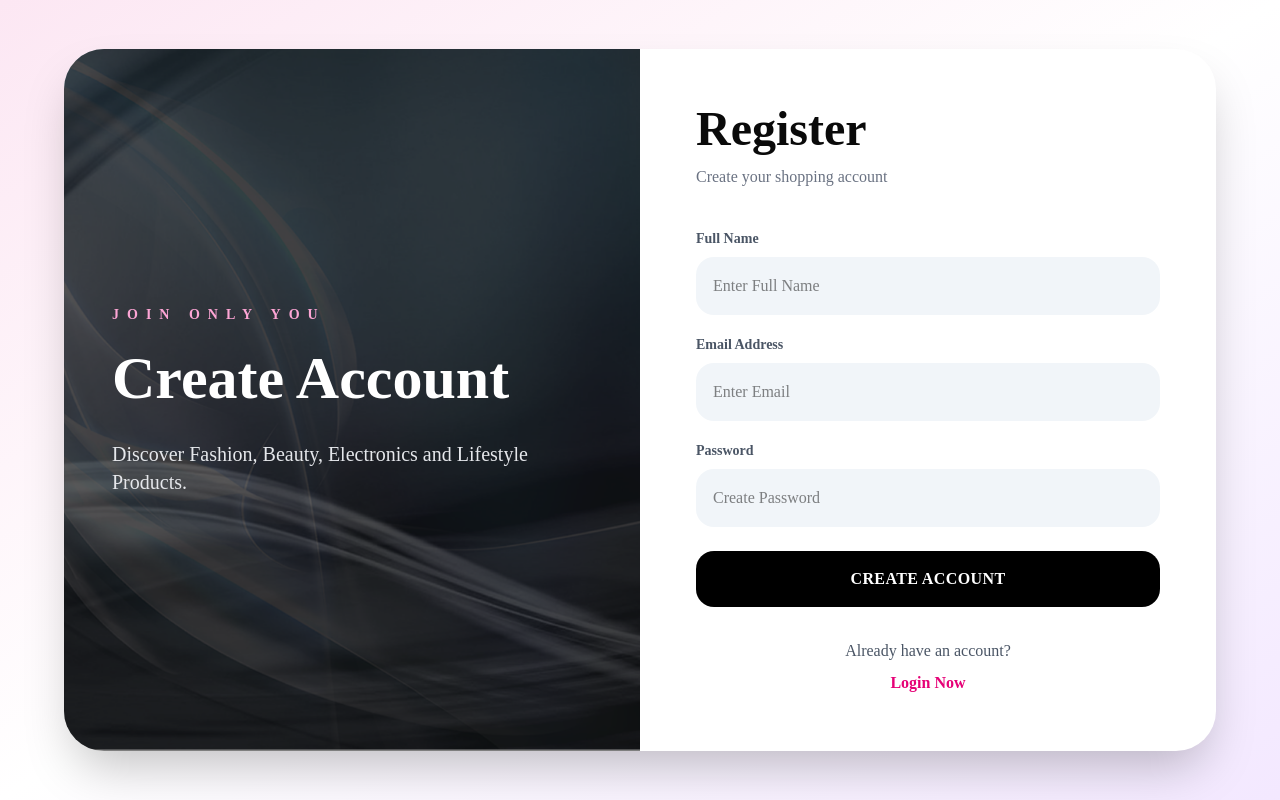
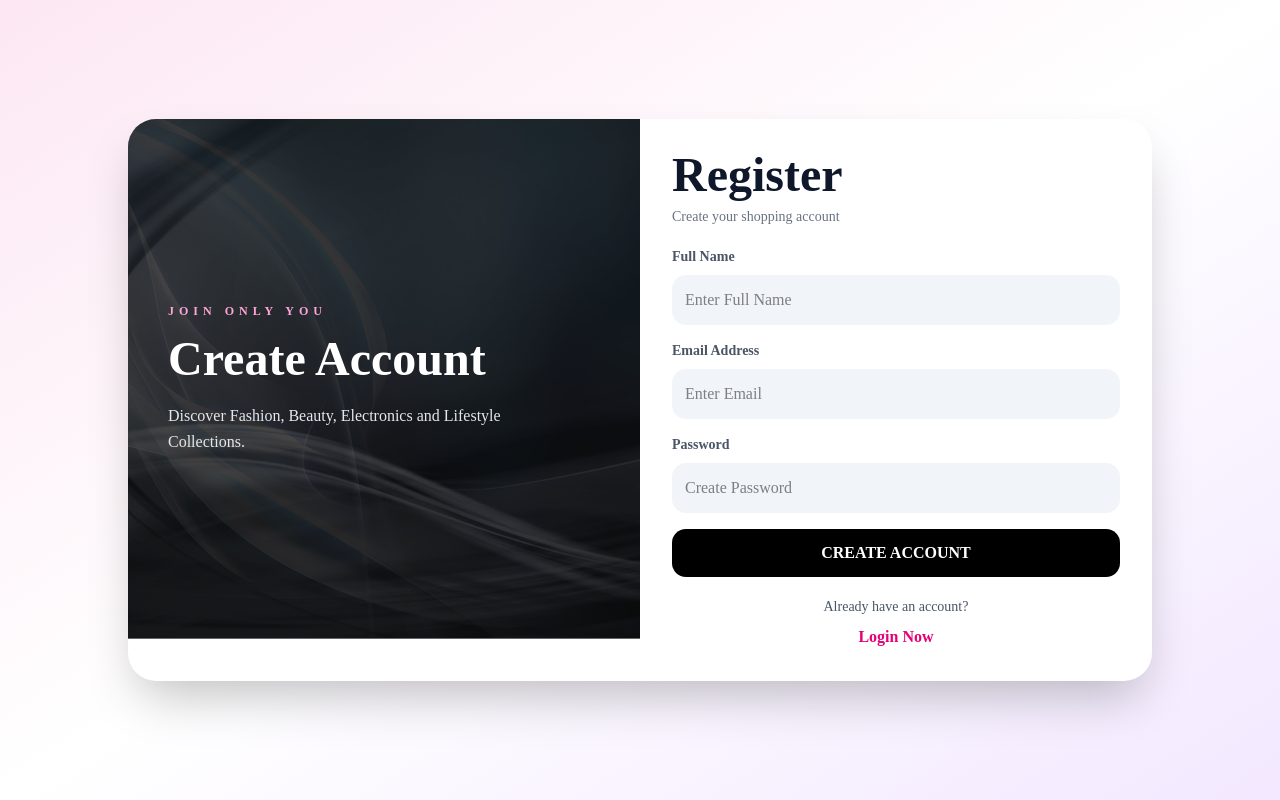
Before and after one commit to Madhavi009/only-you-shopping, a Next.js app: page /auth/register in a window 1280 px wide. Built offline with nearby package versions, Linux system fonts and the light colour scheme; no server answers.

Commit message:
Updated register page UI and responsive layout

```diff
--- a/app/auth/login/page.tsx
+++ b/app/auth/login/page.tsx
@@ -33,13 +33,13 @@ export default function LoginPage() {
   }
 
   return (
-    <div className="min-h-screen bg-gradient-to-br from-slate-100 via-white to-slate-200 flex items-center justify-center p-3 md:p-6">
+    <div className="h-screen overflow-hidden bg-gradient-to-br from-slate-100 via-white to-slate-200 flex items-center justify-center p-4">
 
-      <div className="w-full max-w-6xl bg-white rounded-[30px] shadow-2xl overflow-hidden grid lg:grid-cols-2">
+      <div className="w-full max-w-5xl bg-white rounded-[28px] shadow-2xl overflow-hidden grid lg:grid-cols-2">
 
         {/* LEFT SIDE */}
         <div
-          className="hidden lg:flex relative min-h-[550px] bg-cover bg-center items-center"
+          className="hidden lg:flex relative h-[520px] bg-cover bg-center items-center"
           style={{
             backgroundImage: "url('/image.png')",
           }}
@@ -48,15 +48,15 @@ export default function LoginPage() {
 
           <div className="relative z-10 px-10 text-white">
 
-            <p className="uppercase tracking-[6px] text-pink-300 text-xs font-semibold">
+            <p className="uppercase tracking-[5px] text-pink-300 text-xs font-semibold">
               Welcome Back
             </p>
 
-            <h1 className="text-4xl xl:text-5xl font-extrabold mt-4">
+            <h1 className="text-5xl font-extrabold mt-4">
               Only You
             </h1>
 
-            <p className="text-base mt-5 text-gray-200 max-w-md">
+            <p className="text-base mt-5 text-gray-200 max-w-sm leading-relaxed">
               Shop Premium Fashion, Beauty, Electronics and Lifestyle
               Collections.
             </p>
@@ -65,11 +65,11 @@ export default function LoginPage() {
         </div>
 
         {/* RIGHT SIDE */}
-        <div className="p-6 md:p-8 lg:p-10 flex flex-col justify-center">
+        <div className="p-6 lg:p-8 flex flex-col justify-center">
 
-          <div className="mb-6">
+          <div className="mb-5">
 
-            <h1 className="text-4xl font-extrabold text-slate-900">
+            <h1 className="text-5xl font-extrabold text-slate-900">
               Sign In
             </h1>
 
@@ -120,7 +120,7 @@ export default function LoginPage() {
 
                 <button
                   type="button"
-                  className="text-pink-500 text-sm"
+                  className="text-pink-500 text-sm hover:underline"
                 >
                   Forgot Password?
                 </button>
@@ -166,7 +166,7 @@ export default function LoginPage() {
 
           </form>
 
-          <div className="mt-6 text-center">
+          <div className="mt-5 text-center">
 
             <p className="text-gray-600 text-sm">
               Don't have an account?
--- a/app/auth/register/page.tsx
+++ b/app/auth/register/page.tsx
@@ -9,21 +9,15 @@ export default function RegisterPage() {
 
   const [name, setName] = useState("");
   const [email, setEmail] = useState("");
-  const [password, setPassword] =
-    useState("");
+  const [password, setPassword] = useState("");
+  const [loading, setLoading] = useState(false);
 
-  const [loading, setLoading] =
-    useState(false);
-
-  async function registerUser(
-    e: React.FormEvent
-  ) {
+  async function registerUser(e: React.FormEvent) {
     e.preventDefault();
 
     setLoading(true);
 
-    const { error } =
-      await supabase.auth.signUp({
+    const { error } = await supabase.auth.signUp({
       email,
       password,
       options: {
@@ -40,66 +34,59 @@ export default function RegisterPage() {
       return;
     }
 
-    alert(
-      "Registration Successful 🎉 Please Login"
-    );
-
+    alert("Registration Successful 🎉 Please Login");
     router.push("/auth/login");
   }
 
   return (
-    <div className="min-h-screen bg-gradient-to-br from-pink-100 via-white to-purple-100 flex items-center justify-center p-6">
+    <div className="h-screen overflow-hidden bg-gradient-to-br from-pink-100 via-white to-purple-100 flex items-center justify-center p-4">
 
-      <div className="w-full max-w-6xl bg-white rounded-[40px] shadow-2xl overflow-hidden grid lg:grid-cols-2">
+      <div className="w-full max-w-5xl bg-white rounded-[28px] shadow-2xl overflow-hidden grid lg:grid-cols-2">
 
         {/* LEFT SIDE */}
         <div
-          className="hidden lg:flex relative bg-cover bg-center items-center"
+          className="hidden lg:flex relative h-[520px] bg-cover bg-center items-center"
           style={{
-            backgroundImage:
-              "url('/image.png')",
+            backgroundImage: "url('/image.png')",
           }}
         >
-          <div className="absolute inset-0 bg-black/50"></div>
+          <div className="absolute inset-0 bg-black/60"></div>
 
-          <div className="relative z-10 px-12 text-white">
+          <div className="relative z-10 px-10 text-white">
 
-            <p className="uppercase tracking-[8px] text-pink-300 text-sm font-semibold">
+            <p className="uppercase tracking-[5px] text-pink-300 text-xs font-semibold">
               Join Only You
             </p>
 
-            <h1 className="text-6xl font-extrabold mt-4 leading-tight">
+            <h1 className="text-5xl font-extrabold mt-4">
               Create Account
             </h1>
 
-            <p className="text-xl mt-6 text-gray-200">
-              Discover Fashion, Beauty,
-              Electronics and Lifestyle
-              Products.
+            <p className="text-base mt-5 text-gray-200 max-w-sm leading-relaxed">
+              Discover Fashion, Beauty, Electronics and Lifestyle Collections.
             </p>
 
           </div>
-
         </div>
 
         {/* RIGHT SIDE */}
-        <div className="p-8 md:p-14">
+        <div className="p-6 lg:p-8 flex flex-col justify-center">
 
-          <div className="mb-10">
+          <div className="mb-5">
 
-            <h1 className="text-5xl font-extrabold">
+            <h1 className="text-5xl font-extrabold text-slate-900">
               Register
             </h1>
 
-            <p className="text-gray-500 mt-3">
+            <p className="text-gray-500 mt-2 text-sm">
               Create your shopping account
             </p>
 
           </div>
 
-          <form onSubmit={registerUser}>
+          <form onSubmit={registerUser} className="space-y-4">
 
-            <div className="mb-5">
+            <div>
 
               <label className="block text-sm font-semibold text-gray-600 mb-2">
                 Full Name
@@ -109,14 +96,12 @@ export default function RegisterPage() {
                 type="text"
                 placeholder="Enter Full Name"
                 value={name}
-                onChange={(e) =>
-                  setName(e.target.value)
-                }
+                onChange={(e) => setName(e.target.value)}
                 className="
                 w-full
                 bg-slate-100
-                p-4
-                rounded-2xl
+                p-3
+                rounded-xl
                 outline-none
                 border
                 border-transparent
@@ -127,7 +112,7 @@ export default function RegisterPage() {
 
             </div>
 
-            <div className="mb-5">
+            <div>
 
               <label className="block text-sm font-semibold text-gray-600 mb-2">
                 Email Address
@@ -137,14 +122,12 @@ export default function RegisterPage() {
                 type="email"
                 placeholder="Enter Email"
                 value={email}
-                onChange={(e) =>
-                  setEmail(e.target.value)
-                }
+                onChange={(e) => setEmail(e.target.value)}
                 className="
                 w-full
                 bg-slate-100
-                p-4
-                rounded-2xl
+                p-3
+                rounded-xl
                 outline-none
                 border
                 border-transparent
@@ -155,7 +138,7 @@ export default function RegisterPage() {
 
             </div>
 
-            <div className="mb-6">
+            <div>
 
               <label className="block text-sm font-semibold text-gray-600 mb-2">
                 Password
@@ -165,14 +148,12 @@ export default function RegisterPage() {
                 type="password"
                 placeholder="Create Password"
                 value={password}
-                onChange={(e) =>
-                  setPassword(e.target.value)
-                }
+                onChange={(e) => setPassword(e.target.value)}
                 className="
                 w-full
                 bg-slate-100
-                p-4
-                rounded-2xl
+                p-3
+                rounded-xl
                 outline-none
                 border
                 border-transparent
@@ -190,10 +171,9 @@ export default function RegisterPage() {
               w-full
               bg-black
               text-white
-              py-4
-              rounded-2xl
+              py-3
+              rounded-xl
               font-bold
-              tracking-wide
               hover:bg-gray-900
               transition
               "
@@ -205,21 +185,15 @@ export default function RegisterPage() {
 
           </form>
 
-          <div className="mt-8 text-center">
+          <div className="mt-5 text-center">
 
-            <p className="text-gray-600">
+            <p className="text-gray-600 text-sm">
               Already have an account?
             </p>
 
             <a
               href="/auth/login"
-              className="
-              inline-block
-              mt-2
-              text-pink-600
-              font-bold
-              hover:underline
-              "
+              className="inline-block mt-2 text-pink-600 font-bold hover:underline"
             >
               Login Now
             </a>
```
Lines whose indentation alone changed are shown as unchanged.
